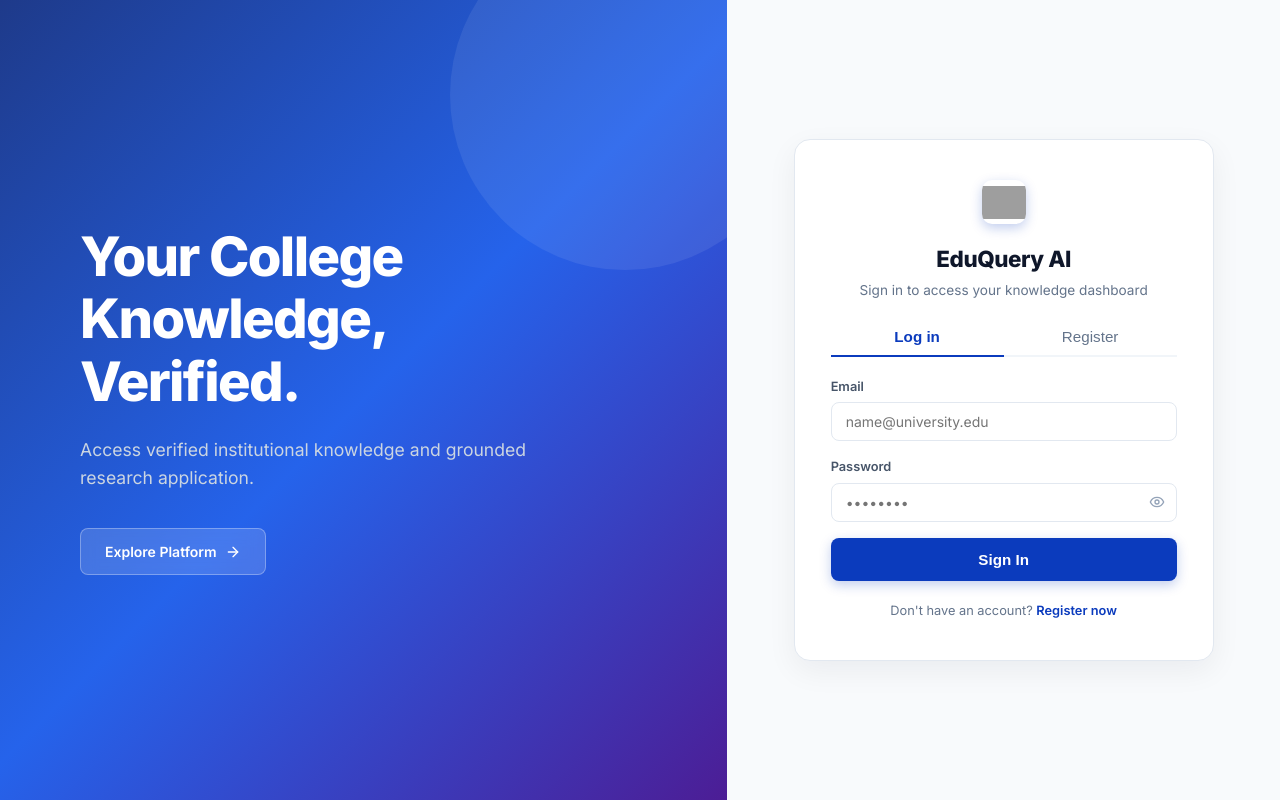
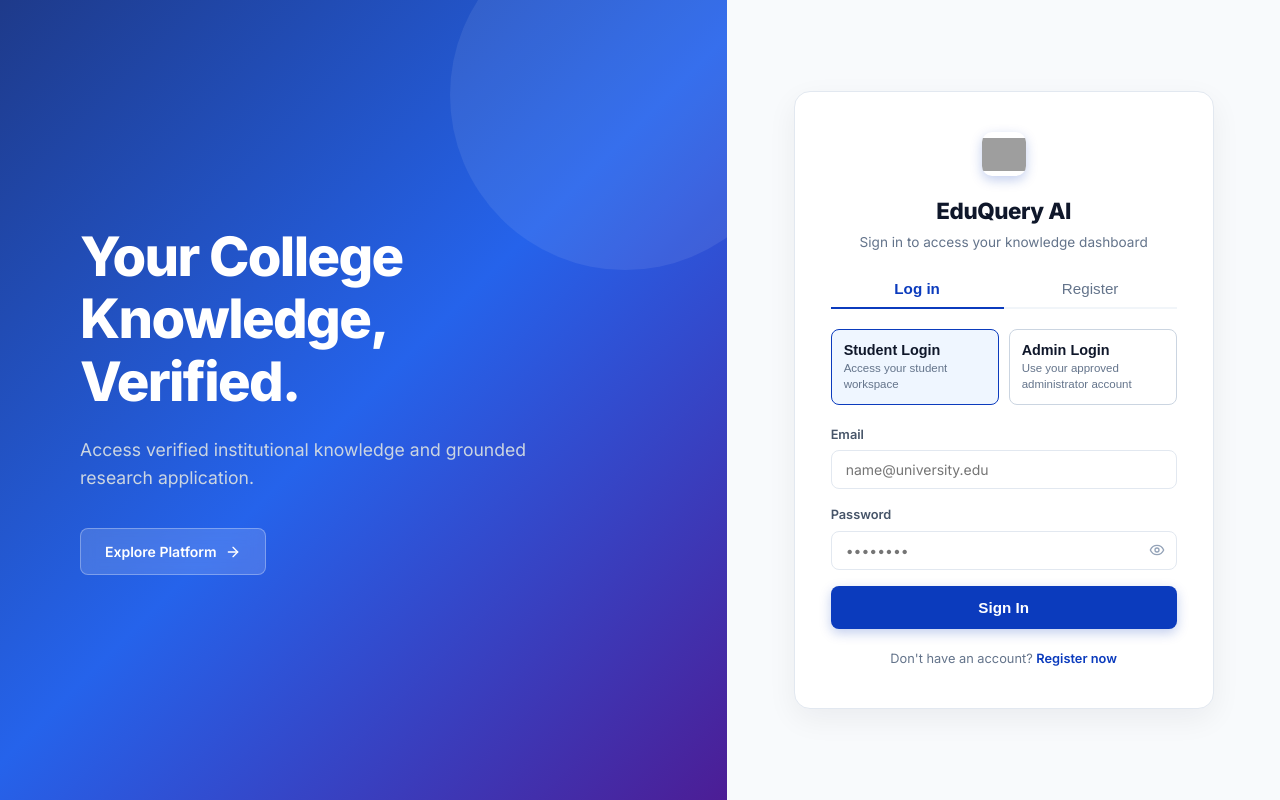
Before and after one commit to arun-kavali/EduQuery-AI-Intelligent-College-Knowledge-Assistant, a React (Vite) app in the folder client/: page /auth in a window 1280 px wide. Built offline with nearby package versions, Linux system fonts and the light colour scheme; no server answers; grey boxes are pictures that could not be loaded.

Commit message:
feat: add role-safe admin login entry

```diff
--- a/client/src/pages/AuthPage.jsx
+++ b/client/src/pages/AuthPage.jsx
@@ -6,6 +6,9 @@ import apiClient from '../api/apiClient';
 
 export default function AuthPage({ currentUser, setCurrentUser }) {
   const [isLogin, setIsLogin] = useState(true);
+  // This controls only the sign-in entry point. The server remains the sole
+  // authority for the authenticated user's actual role.
+  const [loginAudience, setLoginAudience] = useState('student');
   const [email, setEmail] = useState('');
   const [password, setPassword] = useState('');
   const [fullName, setFullName] = useState('');
@@ -86,7 +89,11 @@ export default function AuthPage({ currentUser, setCurrentUser }) {
             setCurrentUser(userSession);
           }
 
-          setAuthSuccess(`Welcome back, ${verifiedName}! Redirecting to dashboard...`);
+          if (loginAudience === 'admin' && verifiedRole !== 'admin') {
+            setAuthSuccess(`This account has Student access. Redirecting to your student workspace...`);
+          } else {
+            setAuthSuccess(`Welcome back, ${verifiedName}! Redirecting to dashboard...`);
+          }
           setTimeout(() => {
             navigate(verifiedRole === 'admin' ? '/admin' : '/chat');
           }, 600);
@@ -281,6 +288,36 @@ export default function AuthPage({ currentUser, setCurrentUser }) {
             </button>
           </div>
 
+          {isLogin && (
+            <div
+              aria-label="Login type"
+              style={{ display: 'grid', gridTemplateColumns: '1fr 1fr', gap: '10px', marginBottom: '20px' }}
+            >
+              {[
+                ['student', 'Student Login', 'Access your student workspace'],
+                ['admin', 'Admin Login', 'Use your approved administrator account']
+              ].map(([audience, title, description]) => {
+                const selected = loginAudience === audience;
+                return (
+                  <button
+                    key={audience}
+                    type="button"
+                    onClick={() => { setLoginAudience(audience); setAuthError(null); setAuthSuccess(null); }}
+                    aria-pressed={selected}
+                    style={{
+                      textAlign: 'left', padding: '12px', borderRadius: '8px', cursor: 'pointer',
+                      border: `1px solid ${selected ? '#0b3bbd' : '#cbd5e1'}`,
+                      background: selected ? '#eff6ff' : '#ffffff', color: '#0f172a'
+                    }}
+                  >
+                    <span style={{ display: 'block', fontSize: '0.9rem', fontWeight: 700 }}>{title}</span>
+                    <span style={{ display: 'block', marginTop: '3px', fontSize: '0.72rem', color: '#64748b', lineHeight: 1.35 }}>{description}</span>
+                  </button>
+                );
+              })}
+            </div>
+          )}
+
           {/* Alert Messages */}
           {authError && (
             <div style={{
```
